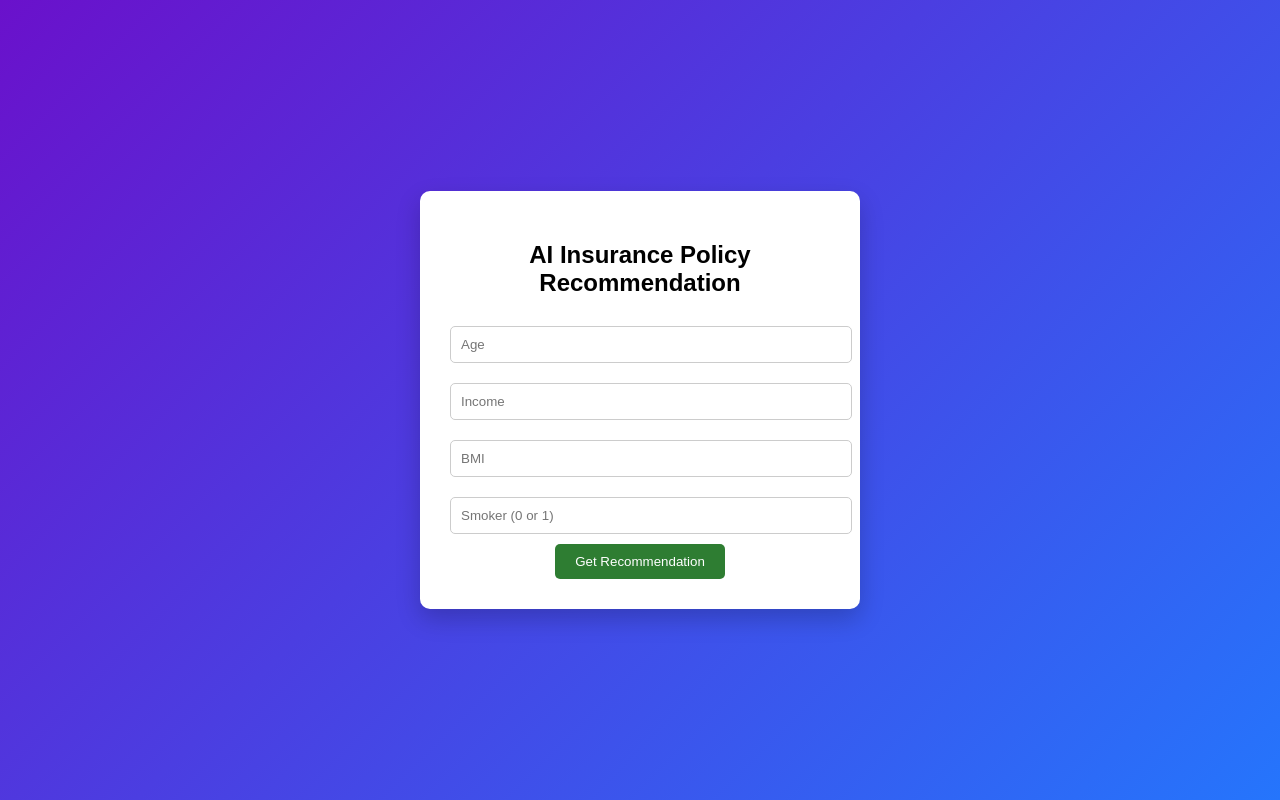
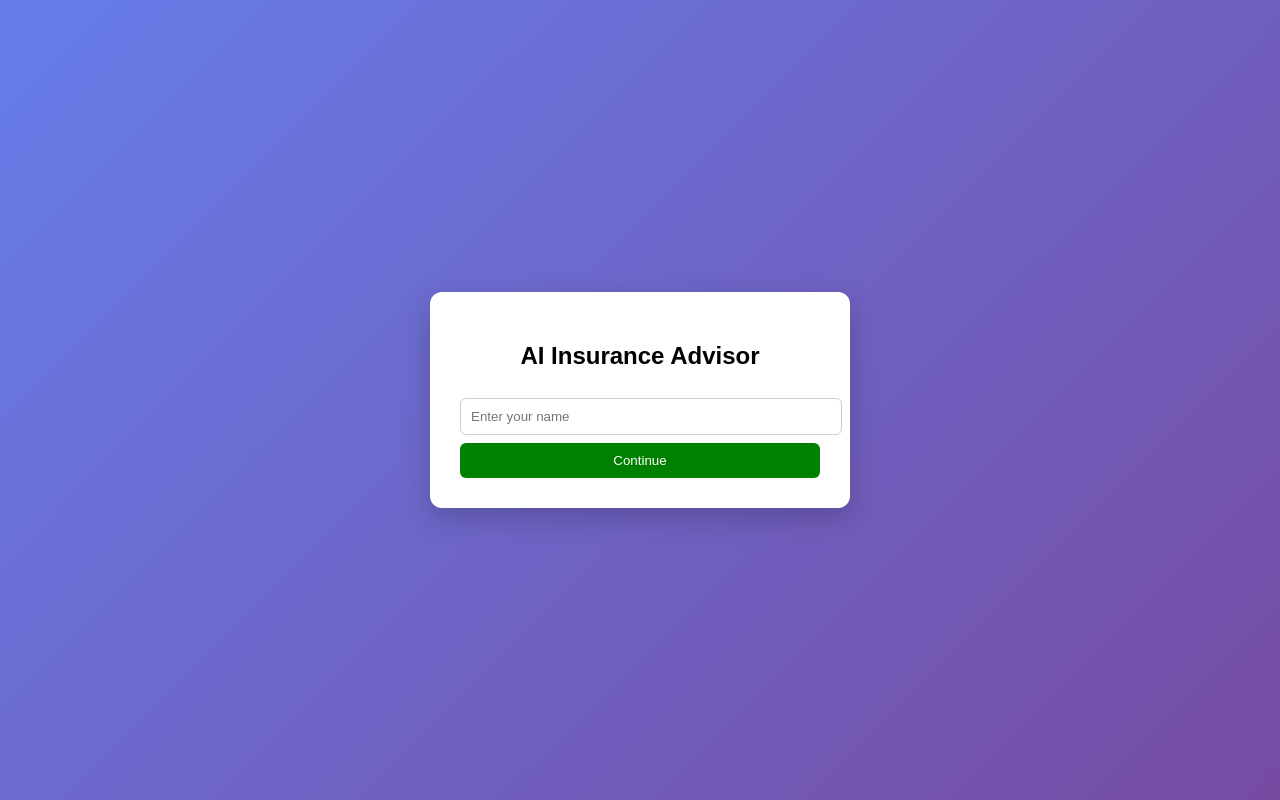
Before and after one commit to Er-Devanshi/Mini_Project, a Flask app: page / in a window 1280 px wide. Run offline with Flask 3, Linux system fonts and the light colour scheme; parts of the project's set-up code (start-up, migrations or seed data) failed here and were passed over.

Commit message:
Added UI upgrade,greeting,multiple policies and suggestions

```diff
--- a/app.py
+++ b/app.py
@@ -1,82 +1,58 @@
-from flask import Flask, render_template, request, jsonify
-import numpy as np
-import joblib
+from flask import Flask, request, jsonify, render_template
 
 app = Flask(__name__)
-
-# Load trained model
-model = joblib.load("models/risk_model.pkl")
-
 
 @app.route("/")
 def home():
     return render_template("index.html")
-
 
 @app.route("/api/predict", methods=["POST"])
 def api_predict():
 
     data = request.get_json()
 
-    age = data["age"]
-    income = data["income"]
-    bmi = data["bmi"]
-    smoker = data["smoker"]
+    age = int(data.get("age"))
+    income = int(data.get("income"))
+    bmi = float(data.get("bmi"))
+    smoker = int(data.get("smoker"))
 
-    # Input validation
-    if age < 18 or age > 100:
-        return jsonify({"error": "Age must be between 18 and 100"}), 400
+    # Risk Calculation
+    risk_score = int((age * 200) + (bmi * 300) + (smoker * 10000))
 
-    if bmi < 10 or bmi > 50:
-        return jsonify({"error": "BMI must be between 10 and 50"}), 400
+    # Policy Logic
+    if risk_score < 30000:
+        policy = "Basic Health Insurance Plan"
+        explanation = "Low health risk detected."
+        benefits = ["Low premium", "Basic coverage", "Good for young users"]
 
-    if smoker not in [0, 1]:
-        return jsonify({"error": "Smoker must be 0 or 1"}), 400
-
-    # Prepare input for model
-    input_data = np.array([[age, income, bmi, smoker]])
-
-    # Predict risk score
-    risk_score = model.predict(input_data)[0]
-
-    # Policy recommendation logic
-    if risk_score < 20000:
-        policy = "Basic Health Insurance Plan"
-        benefits = [
-            "₹3L Coverage",
-            "Free Doctor Consultation",
-            "Medicine Coverage"
-        ]
-        explanation = "Your profile shows low health risk based on age, BMI and smoking habits."
-
-    elif risk_score < 50000:
+    elif risk_score < 60000:
         policy = "Standard Health Insurance Plan"
-        benefits = [
-            "₹5L Coverage",
-            "Hospitalization Coverage",
-            "Doctor Consultation",
-            "Medicine Coverage"
-        ]
-        explanation = "Your profile indicates moderate health risk."
+        explanation = "Moderate health risk detected."
+        benefits = ["Balanced premium", "Covers major diseases", "Doctor consultation"]
 
     else:
         policy = "Premium Comprehensive Plan"
-        benefits = [
-            "₹10L Coverage",
-            "All Hospital Expenses",
-            "Free Annual Health Checkup",
-            "Medicine + Doctor Consultation"
-        ]
-        explanation = "Your profile shows higher health risk, so a comprehensive plan is recommended."
+        explanation = "High health risk detected."
+        benefits = ["Full coverage", "Critical illness", "Complete protection"]
 
-    # Return API response
+    # Suggestions
+    suggestions = []
+
+    if bmi > 25:
+        suggestions.append("Maintain healthy BMI")
+    if smoker == 1:
+        suggestions.append("Quit smoking")
+    if age > 45:
+        suggestions.append("Regular health checkups")
+
     return jsonify({
+        "risk_score": risk_score,
         "recommended_policy": policy,
-        "risk_score": int(risk_score),
         "explanation": explanation,
-        "benefits": benefits
+        "benefits": benefits,
+        "suggestions": suggestions
     })
 
 
 if __name__ == "__main__":
-    app.run(debug=True)
+    app.run(debug=True, port=10000)
--- a/templates/index.html
+++ b/templates/index.html
@@ -1,211 +1,181 @@
 <!DOCTYPE html>
 <html>
-
 <head>
-<title>AI Insurance Policy Recommendation</title>
+    <title>AI Insurance Advisor</title>
 
     <style>
-
-body{
+        body {
+            margin: 0;
             font-family: Arial;
-background: linear-gradient(135deg,#6a11cb,#2575fc);
-height:100vh;
-display:flex;
-justify-content:center;
-align-items:center;
-margin:0;
+            height: 100vh;
+            background: linear-gradient(135deg,#667eea,#764ba2);
+            display: flex;
+            justify-content: center;
+            align-items: center;
         }
 
-.container{
-background:white;
-padding:30px;
-border-radius:10px;
-width:380px;
-box-shadow:0 10px 25px rgba(0,0,0,0.2);
-text-align:center;
+        .container {
+            background: white;
+            padding: 30px;
+            border-radius: 12px;
+            width: 360px;
+            box-shadow: 0 10px 30px rgba(0,0,0,0.2);
+            text-align: center;
         }
 
-input{
-width:100%;
-padding:10px;
-margin:10px 0;
-border-radius:5px;
-border:1px solid #ccc;
+        input {
+            width: 100%;
+            padding: 10px;
+            margin: 8px 0;
+            border-radius: 6px;
+            border: 1px solid #ccc;
         }
 
-button{
-padding:10px 20px;
-background:#2e7d32;
-color:white;
-border:none;
-border-radius:5px;
-cursor:pointer;
+        button {
+            width: 100%;
+            padding: 10px;
+            background: green;
+            color: white;
+            border: none;
+            border-radius: 6px;
+            cursor: pointer;
         }
 
-button:hover{
-background:#1b5e20;
+        button:hover {
+            background: darkgreen;
         }
 
-.explanation-box{
-margin-top:10px;
-background:#f1f1f1;
-padding:10px;
-border-radius:5px;
+        .hidden {
+            display: none;
         }
 
-ul{
-text-align:left;
+        .result-box {
+            margin-top: 15px;
+            padding: 15px;
+            border-radius: 10px;
+            background: #f9f9f9;
+            text-align: left;
         }
 
-/* Risk Meter */
-
-.meter{
-height:20px;
-background:#ddd;
-border-radius:10px;
-margin-top:10px;
-overflow:hidden;
+        ul {
+            padding-left: 18px;
         }
-
-.meter-fill{
-height:100%;
-background:linear-gradient(90deg,green,orange,red);
-width:0%;
-}
-
     </style>
-
 </head>
 
 <body>
 
 <div class="container">
 
-<h2>AI Insurance Policy Recommendation</h2>
+    <!-- 🔹 PAGE 1 (NAME) -->
+    <div id="page1">
+        <h2>AI Insurance Advisor</h2>
+        <input type="text" id="name" placeholder="Enter your name">
+        <button onclick="startApp()">Continue</button>
+    </div>
 
-<form id="insuranceForm">
+    <!-- 🔹 PAGE 2 (FORM) -->
+    <div id="page2" class="hidden">
 
+        <h3 id="greeting"></h3>
+
+        <form id="form">
             <input type="number" id="age" placeholder="Age" required>
-
             <input type="number" id="income" placeholder="Income" required>
-
             <input type="number" id="bmi" placeholder="BMI" required>
-
             <input type="number" id="smoker" placeholder="Smoker (0 or 1)" required>
 
-<button type="submit">Get Recommendation</button>
-
+            <button>Get Recommendation</button>
         </form>
 
         <div id="result"></div>
 
     </div>
 
+</div>
+
 <script>
 
-document.getElementById("insuranceForm").addEventListener("submit", function(e){
+// 🔥 Start App
+function startApp(){
+    let name = document.getElementById("name").value;
 
-e.preventDefault()
+    let hour = new Date().getHours();
+    let greet = "Hello";
 
-let age = document.getElementById("age").value
-let income = document.getElementById("income").value
-let bmi = document.getElementById("bmi").value
-let smoker = document.getElementById("smoker").value
+    if(hour < 12) greet = "Good Morning";
+    else if(hour < 18) greet = "Good Afternoon";
+    else greet = "Good Evening";
 
-fetch("/api/predict",{
+    document.getElementById("greeting").innerText = `${greet}, ${name} 👋`;
 
+    document.getElementById("page1").classList.add("hidden");
+    document.getElementById("page2").classList.remove("hidden");
+}
+
+
+// 🔥 Form Submit
+document.getElementById("form").addEventListener("submit", function(e){
+    e.preventDefault();
+
+    fetch("/api/predict", {
         method:"POST",
-
-headers:{
-"Content-Type":"application/json"
-},
-
-body:JSON.stringify({
-
-age:parseInt(age),
-income:parseFloat(income),
-bmi:parseFloat(bmi),
-smoker:parseInt(smoker)
-
+        headers:{"Content-Type":"application/json"},
+        body: JSON.stringify({
+            age: age.value,
+            income: income.value,
+            bmi: bmi.value,
+            smoker: smoker.value
         })
-
     })
-
-.then(response=>response.json())
-
+    .then(res=>res.json())
     .then(data=>{
 
-let riskLevel=""
-let riskColor=""
+        let riskLevel="", color="";
 
-if(data.risk_score < 20000){
-riskLevel="Low Risk"
-riskColor="green"
-}
-else if(data.risk_score < 50000){
-riskLevel="Moderate Risk"
-riskColor="orange"
-}
-else{
-riskLevel="High Risk"
-riskColor="red"
+        if(data.risk_score < 30000){
+            riskLevel="Low Risk"; color="green";
+        } else if(data.risk_score < 60000){
+            riskLevel="Medium Risk"; color="orange";
+        } else {
+            riskLevel="High Risk"; color="red";
         }
 
-/* Risk meter percentage */
-let meterValue = Math.min(data.risk_score / 1000,100)
+        document.getElementById("result").innerHTML = `
+        <div class="result-box">
 
-document.getElementById("result").innerHTML = `
+        <h3>${data.recommended_policy}</h3>
 
-<h3 style="color:green;">
-Recommended Policy: ${data.recommended_policy}
-</h3>
+        <p><b>Risk Score:</b> ₹${data.risk_score}</p>
 
-<p><strong>Risk Score:</strong> ₹${data.risk_score}</p>
+        <p><b>Risk Level:</b>
+        <span style="background:${color};color:white;padding:5px;border-radius:5px;">
+        ${riskLevel}
+        </span></p>
 
-<p><strong>Risk Level:</strong>
-<span style="color:${riskColor};">${riskLevel}</span>
-</p>
-
-<h4>Risk Meter</h4>
-
-<div class="meter">
-<div class="meter-fill" style="width:${meterValue}%"></div>
+        <!-- Meter -->
+        <div style="background:#ddd;border-radius:10px;">
+            <div style="width:${Math.min(data.risk_score/1000,100)}%;
+                        background:${color};
+                        height:10px;"></div>
         </div>
 
-<h4>Policy Benefits</h4>
+        <p><b>Explanation:</b> ${data.explanation}</p>
 
-<ul>
-${data.benefits.map(b => `<li>${b}</li>`).join("")}
-</ul>
+        <h4>Policy Benefits:</h4>
+        <ul>${data.benefits.map(b=>`<li>${b}</li>`).join("")}</ul>
 
-<h4>Customer Profile</h4>
+        <h4>Suggestions:</h4>
+        <ul>${data.suggestions.map(s=>`<li>${s}</li>`).join("")}</ul>
 
-<ul>
-<li>Age: ${age}</li>
-<li>Income: ₹${income}</li>
-<li>BMI: ${bmi}</li>
-<li>Smoker: ${smoker == 1 ? "Yes" : "No"}</li>
-</ul>
+        </div>
+        `;
 
-<div class="explanation-box">
-<strong>Explanation:</strong> ${data.explanation}
-</div>
+    });
 
-`
-
-})
-
-.catch(error=>{
-
-document.getElementById("result").innerHTML =
-"<p style='color:red;'>Error getting recommendation</p>"
-
-})
-
-})
+});
 
 </script>
 
 </body>
-
 </html>
```
Lines whose indentation alone changed are shown as unchanged.
